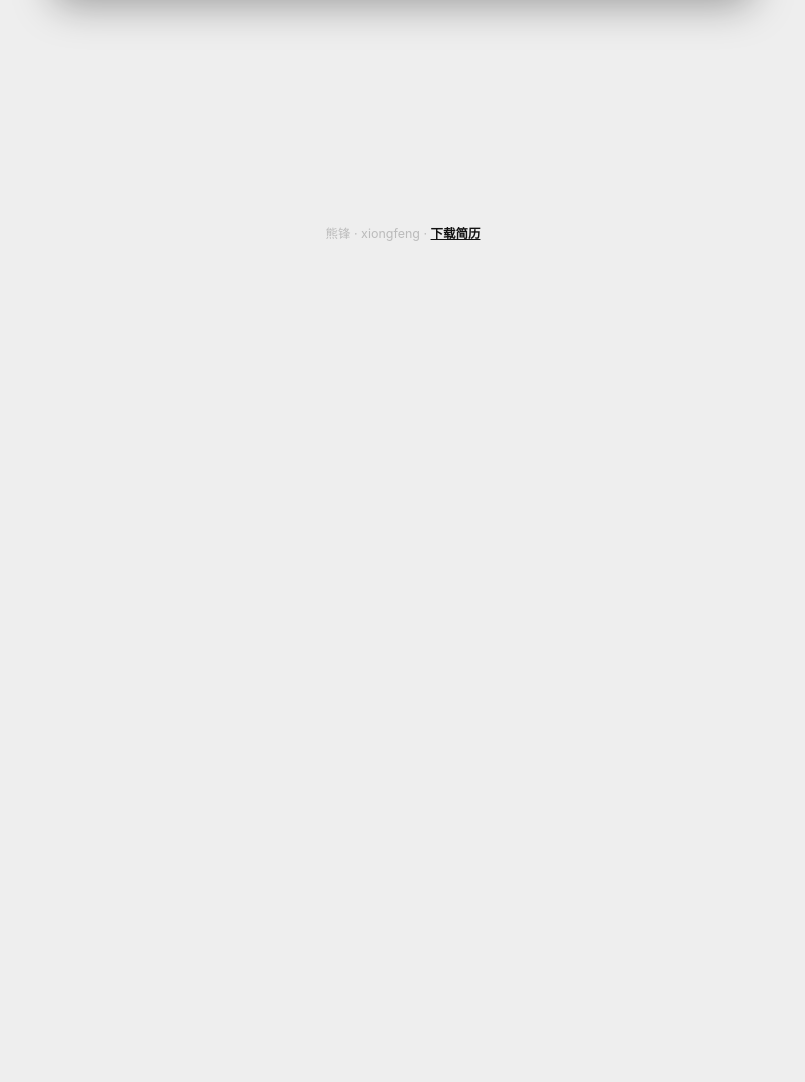
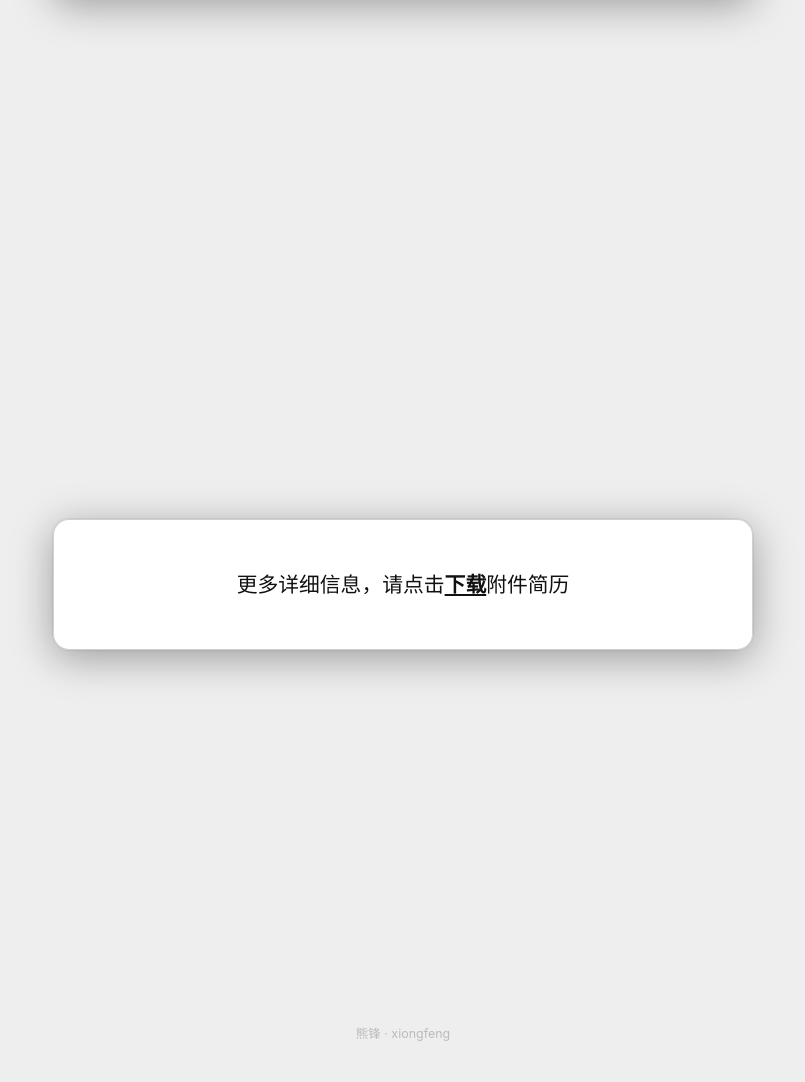
Before and after one commit to xiongfeng37/resume, a plain HTML site: page index.html in a window 1280 px wide. Shown: the part 3123-4205 px from the top of the page, without its empty margins (237-1042 px from the left). Before the commit the page ends 3405 px from the top, so only its background shows below. Drawn offline with nearby package versions, Linux system fonts and the light colour scheme; animation ran at ten frames a second.

Commit message:
下载简历移到自我评价与页脚之间，改为板块样式

```diff
--- a/index.html
+++ b/index.html
@@ -171,7 +171,15 @@
   </div>
 </div>
 
-<div class="footer">熊锋 · xiongfeng · <a href="#" onclick="alert('抱歉，暂未上传附件简历');return false" style="color:#111;font-weight:700;text-decoration:underline;">下载简历</a></div>
+<div class="section">
+  <div class="card" style="text-align:center;">
+    <div style="font-size:1.3em;color:#111;line-height:1.6;">
+      更多详细信息，请点击<a href="#" onclick="alert('抱歉，暂未上传附件简历');return false" style="color:#111;font-weight:700;text-decoration:underline;">下载</a>附件简历
+    </div>
+  </div>
+</div>
+
+<div class="footer">熊锋 · xiongfeng</div>
 
 </div>
 
```
